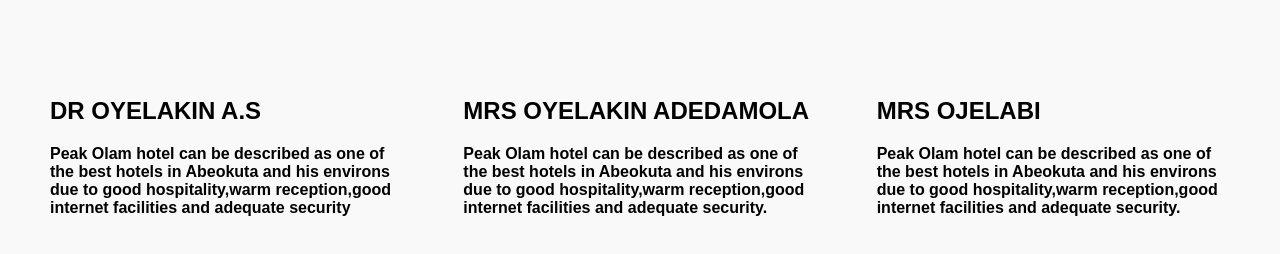
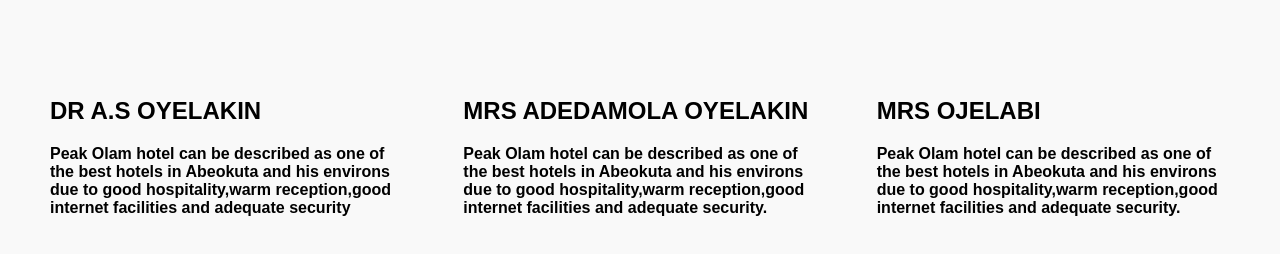
Before and after one commit to samueloyelakin2008/PeakOlam-Suites.github.io, a plain HTML site: page review.html in a window 1280 px wide. Shown: the part 572-826 px from the top of the page. Drawn offline with Linux system fonts and the light colour scheme.

Commit message:
Update review.html

```diff
--- a/review.html
+++ b/review.html
@@ -83,11 +83,11 @@
     <!-- Content HTML -->
   <div class="content-container">
         <div class="content-box">
-            <h2><b>DR OYELAKIN A.S</b></h2>
+            <h2><b>DR A.S OYELAKIN</b></h2>
             <p><b>Peak Olam hotel can be described as one of the best hotels in Abeokuta and his environs due to good hospitality,warm reception,good internet facilities and  adequate security</b></p>
         </div>
         <div class="content-box">
-            <h2><b>MRS OYELAKIN ADEDAMOLA</b></h2>
+            <h2><b>MRS ADEDAMOLA OYELAKIN</b></h2>
             <p><b>Peak Olam hotel can be described as one of the best hotels in Abeokuta and his environs due to good hospitality,warm reception,good internet facilities and  adequate security.</b></p>
         </div>
         <div class="content-box">
```
